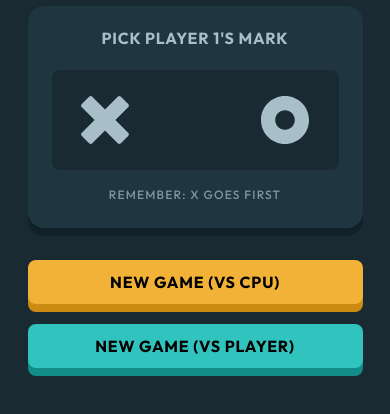
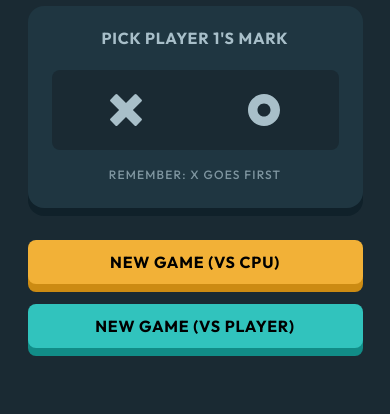
Before and after one commit to judgemongcal/tic-tac-toe-game, a website: page dist/index.html in a window 390 px wide. Shown: the part 194-608 px from the top of the page. Drawn offline with Linux system fonts and the light colour scheme.

Commit message:
Adjusted game-options layout in mobile view

```diff
--- a/dist/index.html
+++ b/dist/index.html
@@ -24,21 +24,19 @@
 				PICK PLAYER 1'S MARK
 			</h1>
 			<div
-				class="game-options flex flex-row justify-center mt-5 bg-dark-navy p-2 rounded-lg gap-4"
+				class="game-options flex flex-row justify-center mt-5 bg-dark-navy p-2 rounded-lg gap-1 md:gap-4"
 			>
 				<div
-					class="x-option cursor-pointer hover:bg-navy-hover active:bg-silver rounded-lg px-[50px] py-[10px] md:px-[60px]"
+					class="x-option cursor-pointer hover:bg-navy-hover active:bg-silver rounded-lg px-[35px] md:py-[10px] md:px-[60px]"
 				>
-					<!-- <img src="../assets/images/icon-x.svg" alt="" class="w-[32px]" /> -->
-					<svg width="64" height="64" xmlns="http://www.w3.org/2000/svg" class="scale-[0.75]">
+					<svg width="64" height="64" xmlns="http://www.w3.org/2000/svg" class="scale-[0.5] md:scale-[0.75]">
 						<path class="x-path" d="M15.002 1.147 32 18.145 48.998 1.147a3 3 0 0 1 4.243 0l9.612 9.612a3 3 0 0 1 0 4.243L45.855 32l16.998 16.998a3 3 0 0 1 0 4.243l-9.612 9.612a3 3 0 0 1-4.243 0L32 45.855 15.002 62.853a3 3 0 0 1-4.243 0L1.147 53.24a3 3 0 0 1 0-4.243L18.145 32 1.147 15.002a3 3 0 0 1 0-4.243l9.612-9.612a3 3 0 0 1 4.243 0Z" fill="#A8BFC9"/>
 					</svg>
 				</div>
 				<div
-					class="o-option cursor-pointer hover:bg-navy-hover active:bg-silver rounded-lg px-[50px] py-[10px] md:px-[60px] "
+					class="o-option cursor-pointer hover:bg-navy-hover active:bg-silver rounded-lg px-[35px] md:py-[10px] md:px-[60px] "
 				>
-					<!-- <img src="../assets/images/icon-o.svg" alt="" class="w-[32px]" /> -->
-					<svg width="64" height="64" xmlns="http://www.w3.org/2000/svg" class="scale-[0.75]">
+					<svg width="64" height="64" xmlns="http://www.w3.org/2000/svg" class="scale-[0.5] md:scale-[0.75]">
 						<path class="o-path" d="M32 0c17.673 0 32 14.327 32 32 0 17.673-14.327 32-32 32C14.327 64 0 49.673 0 32 0 14.327 14.327 0 32 0Zm0 18.963c-7.2 0-13.037 5.837-13.037 13.037 0 7.2 5.837 13.037 13.037 13.037 7.2 0 13.037-5.837 13.037-13.037 0-7.2-5.837-13.037-13.037-13.037Z" fill="#A8BFC9"/>
 					</svg>
 				</div>
```
Also changed, not shown: dist/styles.css.
